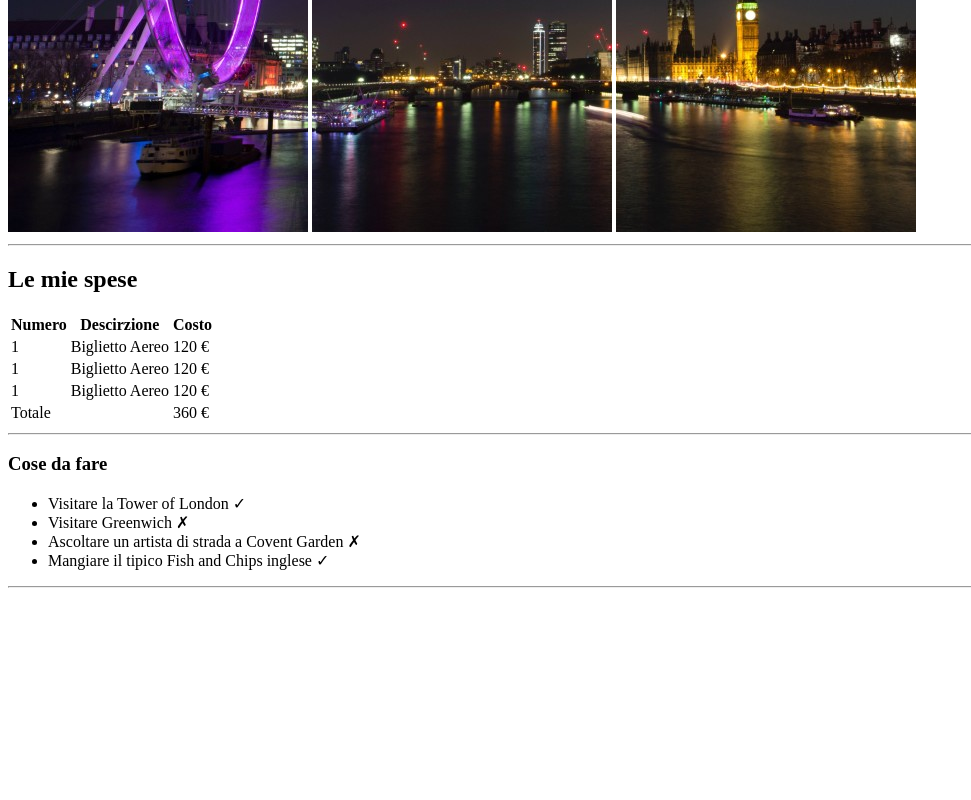
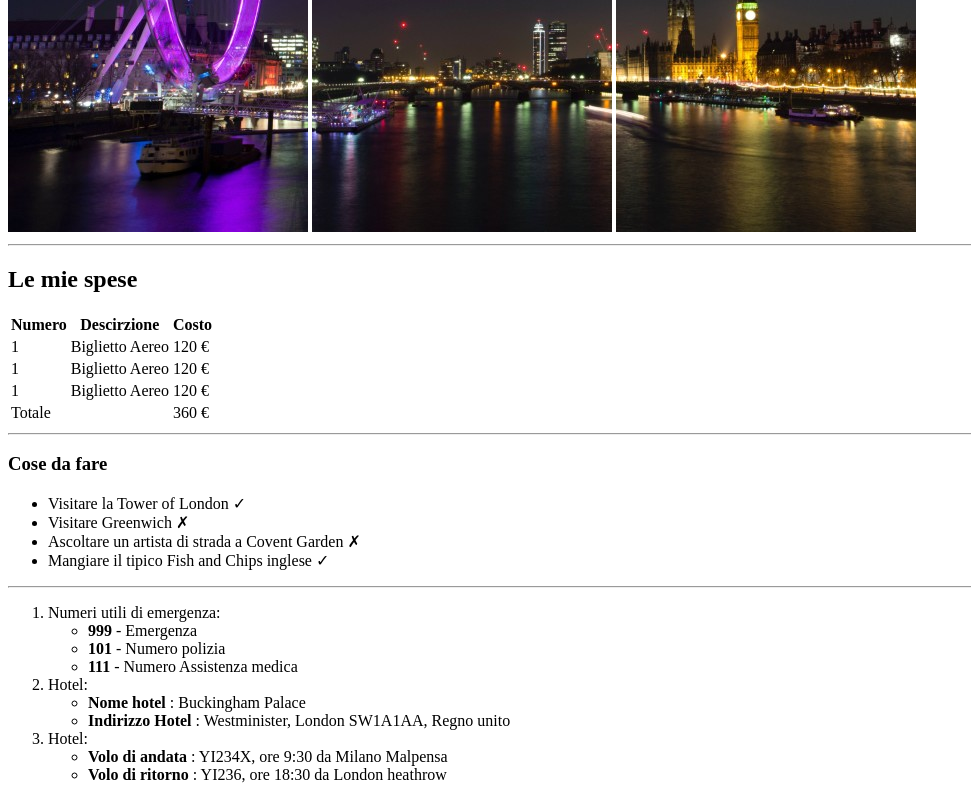
Before and after one commit to FedericoFinco/html-london-trip, a plain HTML site: page index.html in a window 1280 px wide. Shown: the part 448-1248 px from the top of the page, without its empty margins (0-971 px from the left). Before the commit the page ends 1044 px from the top, so only its background shows below. Drawn offline with Linux system fonts and the light colour scheme.

Commit message:
aggiunte liste numeri e info utili

```diff
--- a/index.html
+++ b/index.html
@@ -56,6 +56,57 @@
             </ul>
         </section>
         <hr>
+        <!-- info e numeri utili -->
+        <section>
+            <!-- tabella numeri -->
+            <ol>
+                <li>
+                    Numeri utili di emergenza:
+                    <ul>
+                        <li>
+                            <strong>999</strong>
+                            - Emergenza
+                        </li>
+                        <li>
+                            <strong>101</strong>
+                            - Numero polizia
+                        </li>
+                        <li>
+                            <strong>111</strong>
+                            - Numero Assistenza medica
+                        </li>
+                    </ul>
+                </li>
+            <!-- hotel -->
+                <li>
+                    Hotel:
+                    <ul>
+                        <li>
+                            <strong>Nome hotel</strong>
+                            : Buckingham Palace
+                        </li>
+                        <li>
+                            <strong>Indirizzo Hotel</strong>
+                            : Westminister, London SW1A1AA, Regno unito
+                        </li>
+                    </ul>
+                </li>
+            <!-- aereo -->
+            <li>
+                Hotel:
+                <ul>
+                    <li>
+                        <strong>Volo di andata</strong>
+                        : YI234X, ore 9:30 da Milano Malpensa
+                    </li>
+                    <li>
+                        <strong>Volo di ritorno</strong>
+                        : YI236, ore 18:30 da London heathrow
+                    </li>
+                </ul>
+            </li>
+            </ol>
+        </section>
     </main>
 </body>
 </html>
```
